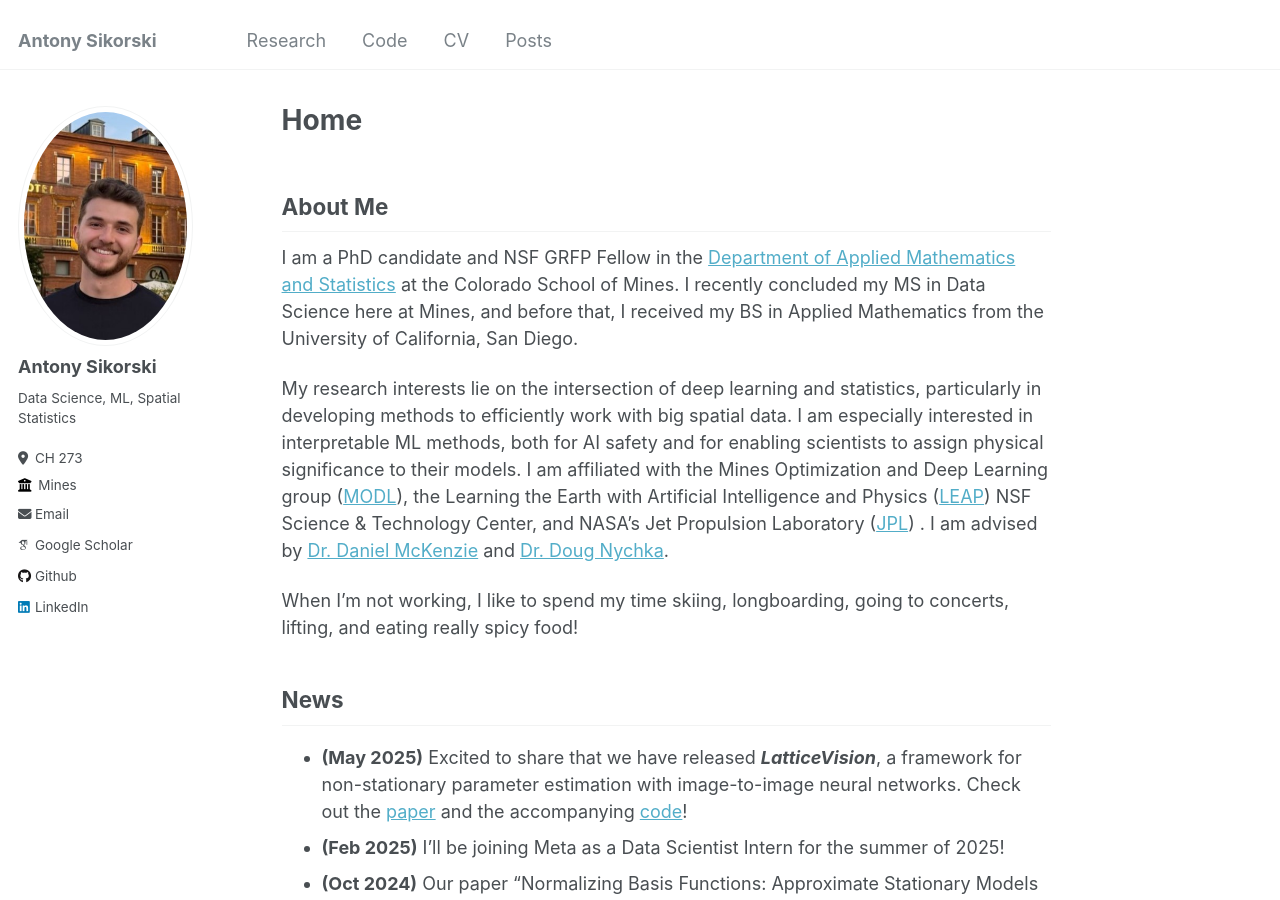
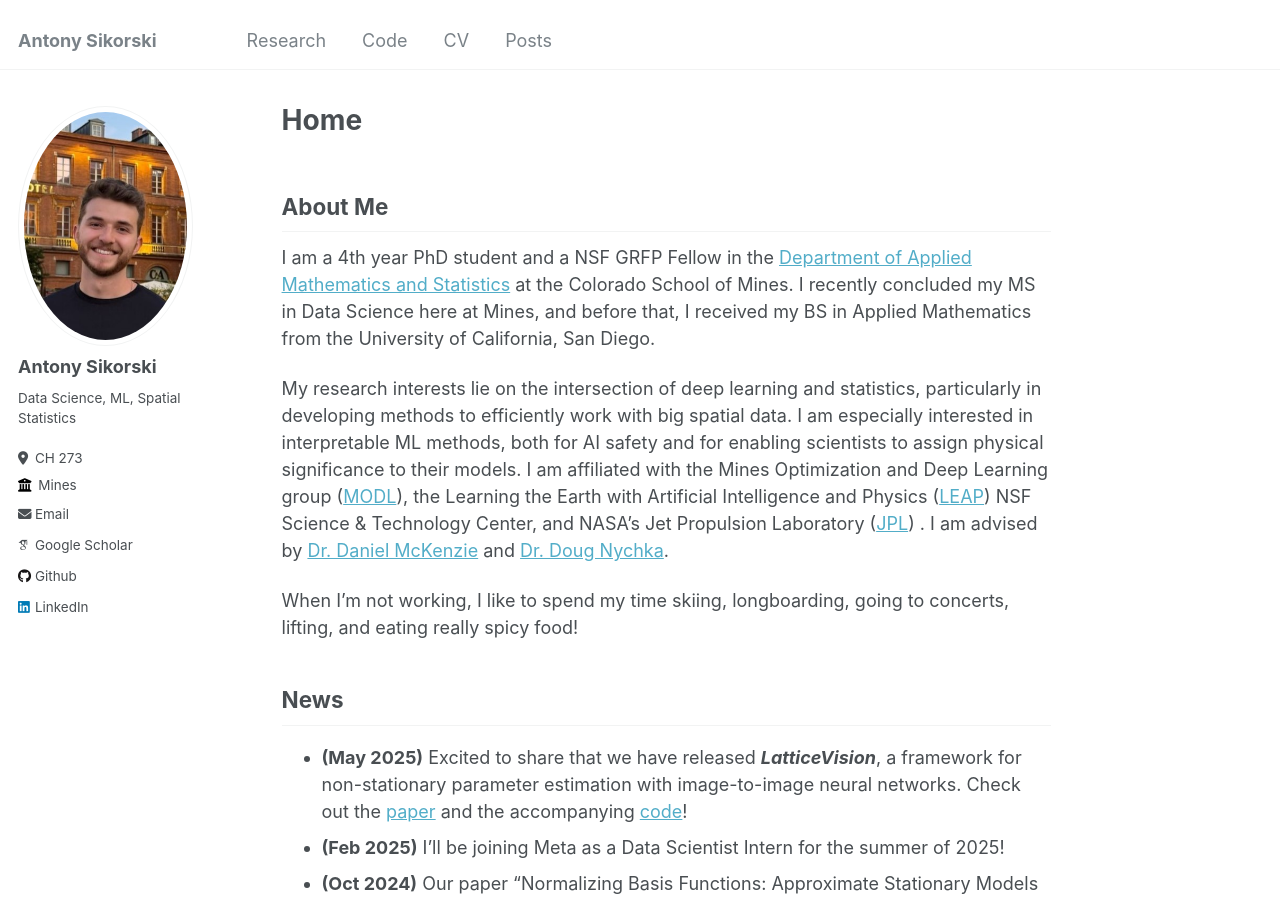
Before and after one commit to antonyxsik/antonyxsik.github.io, a Jekyll site: the page built from _pages/about.md, in a window 1280 px wide and 900 px high. Built offline with Jekyll 4.4.1, drawn with Linux system fonts in a browser that asks for light colours; some web fonts are replaced.

Commit message:
Update about.md

```diff
--- a/_pages/about.md
+++ b/_pages/about.md
@@ -10,7 +10,7 @@
 
 About Me
 ------
-I am a PhD candidate and NSF GRFP Fellow in the <a href="https://ams.mines.edu/" target="_blank">Department of Applied Mathematics and Statistics</a> at the Colorado School of Mines. I recently concluded my MS in Data Science here at Mines, and before that, I received my BS in Applied Mathematics from the University of California, San Diego.
+I am a 4th year PhD student and a NSF GRFP Fellow in the <a href="https://ams.mines.edu/" target="_blank">Department of Applied Mathematics and Statistics</a> at the Colorado School of Mines. I recently concluded my MS in Data Science here at Mines, and before that, I received my BS in Applied Mathematics from the University of California, San Diego.
 
 
 My research interests lie on the intersection of deep learning and statistics, particularly in developing methods to efficiently work with big spatial data. I am especially interested in interpretable ML methods, both for AI safety and for enabling scientists to assign physical significance to their models. I am affiliated with the Mines Optimization and Deep Learning group (<a href="https://ams.mines.edu/optimization-and-deep-learning/" target="_blank">MODL</a>), the Learning the Earth with Artificial Intelligence and Physics (<a href="https://leap.columbia.edu/education/2024-leap-summer-momentum-fellowship/" target="_blank">LEAP</a>) NSF Science & Technology Center, and NASA's Jet Propulsion Laboratory (<a href="https://www.jpl.nasa.gov/" target="_blank">JPL</a>) . I am advised by <a href="https://danielmckenzie.github.io/" target="_blank">Dr. Daniel McKenzie</a> and <a href="https://dnychka.github.io/" target="_blank">Dr. Doug Nychka</a>.
```
